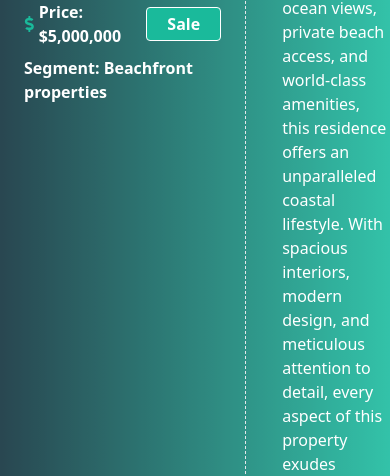
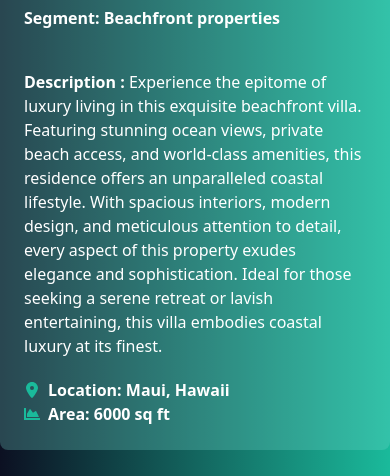
Before and after one commit to al-amin90/react-lurax, a React (Vite) app: page /state/1 in a window 390 px wide. Shown: the part 741-1217 px from the top of the page. Built offline with nearby package versions, Linux system fonts and the light colour scheme; no server answers.

Commit message:
responsive added

```diff
--- a/src/Pages/LuxuryStateDetails/LuxuryStateDetails.jsx
+++ b/src/Pages/LuxuryStateDetails/LuxuryStateDetails.jsx
@@ -14,9 +14,9 @@ const LuxuryStateDetails = () => {
     return (
         <div className='max-w-5xl pb-20 mx-auto  mt-20'>
             <div className="  p-6 bg-[#75d5cd46] rounded-lg space-y-12">
-                <article className="space-y-8  text-white flex-1">
+                <article className="space-y-8 text-white flex-1">
                     <img className='object-cover py-1 rounded-lg w-full' src={image} alt="" />
-                    <div className='flex gap-6'>
+                    <div className='flex flex-col md:flex-row  gap-6'>
                         <div className='flex-1'>
                             <div className="space-y-6 ">
                                 <h1 className="text-3xl font-bold md:tracking-tight md:text-4xl">{estate_title}</h1>
@@ -44,7 +44,7 @@ const LuxuryStateDetails = () => {
                             </div>
                         </div>
 
-                        <div className="text-white flex-1 border-l pl-9 border-dashed ">
+                        <div className="text-white flex-row-reverse flex-1 md:border-l md:pl-9 border-dashed ">
                             <p className='font-bold '>Description : <span className='font-medium'> {description}</span></p>
                             <div className=' mt-5'>
                                 <h5 className='text-base font-semibold flex items-center gap-2'><FaLocationDot className="text-[#1ABA9B]"></FaLocationDot> Location: {location}</h5>
```
